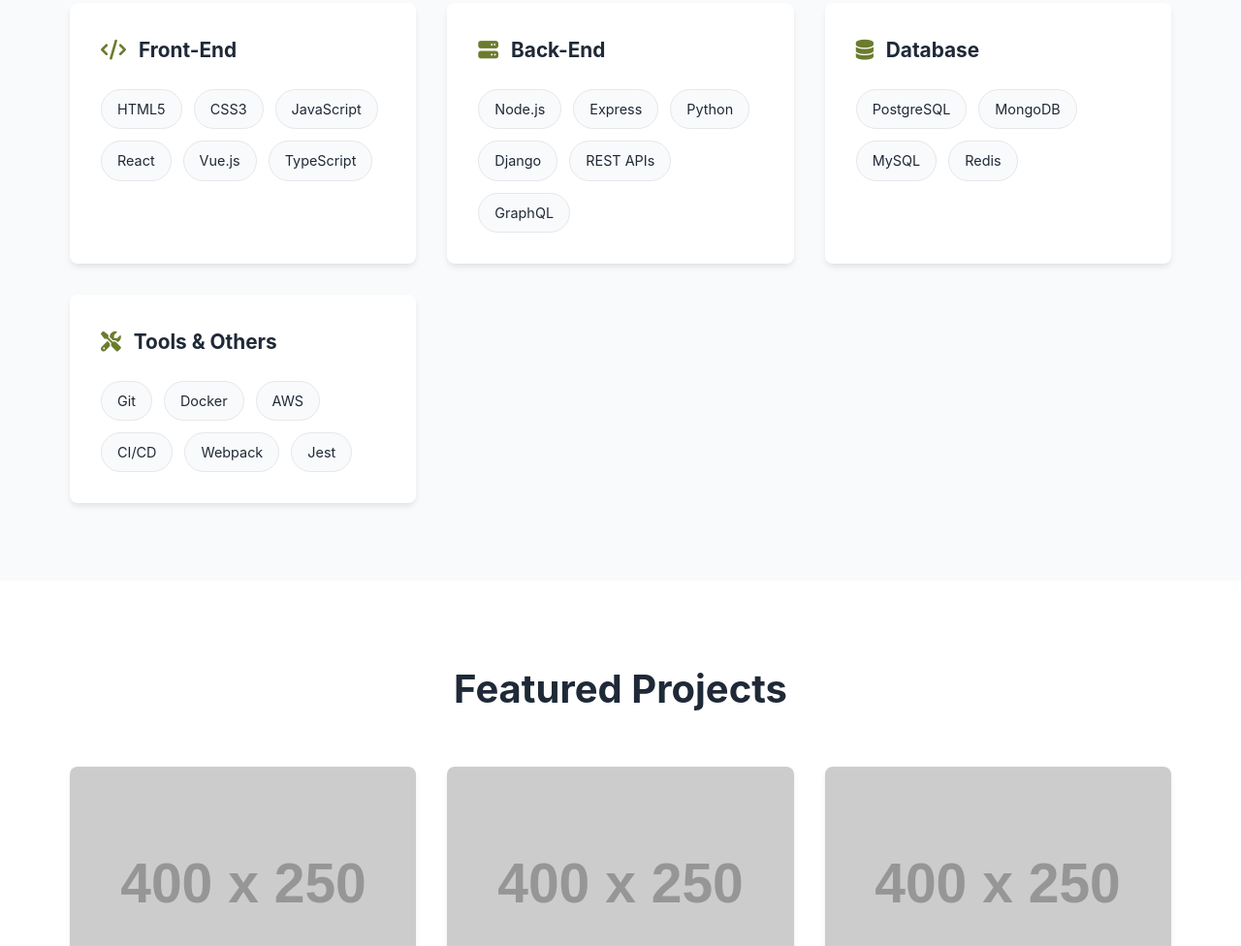
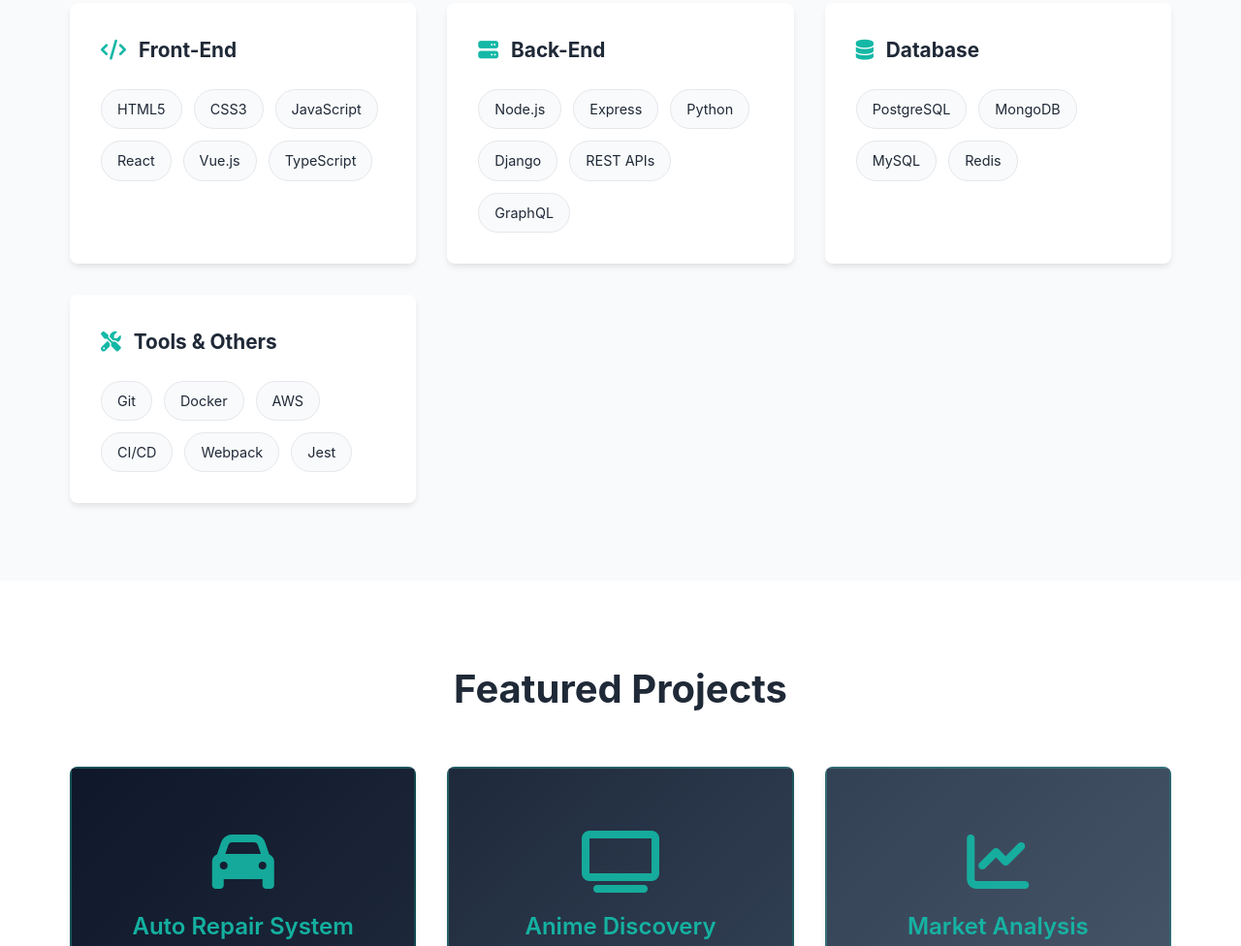
Before and after one commit to HoozHak/portfolio-website, a website: page index.html in a window 1280 px wide. Shown: the part 1824-2800 px from the top of the page at 97% size. Drawn offline with nearby package versions, Linux system fonts and the light colour scheme; placeholder pictures from the web are drawn by us.

Commit message:
Update portfolio: modernize design with dark theme and professional improvements
- Update age from 39 to 40
- Correct graduation date to December 12, 2024
- Replace placeholder images with professional gradient designs
- Implement dark charcoal theme with teal accents
- Add glowing effects and modern styling
- Improve project card visuals with teal borders

Co-Authored-By: Warp <agent@warp.dev>

```diff
--- a/index.html
+++ b/index.html
@@ -63,13 +63,13 @@
                 <div class="about-text">
                     <p>
                         Born and raised in a small Midwestern town, I made the move to California in 2013,
-                        where I've built a life with my spouse and two boys. At 39, I'm pursuing my passion
+                        where I've built a life with my spouse and two boys. At 40, I'm pursuing my passion
                         for technology while balancing family and homeownership.
                     </p>
                     <p>
-                        Currently completing my Bachelor's degree in Computer Science with a concentration
+                        Completing my Bachelor's degree in Computer Science with a concentration
                         in Systems Administration, building on my Associate's degree in Information Technology.
-                        Graduating December 2026 and actively seeking full-stack development opportunities.
+                        Graduating December 12, 2024 and actively seeking full-stack development opportunities.
                     </p>
                     <p>
                         Combining technical expertise with practical experience and a strong work ethic.
@@ -150,8 +150,11 @@
             <h2 class="section-title">Featured Projects</h2>
             <div class="projects-grid">
                 <div class="project-card">
-                    <div class="project-image">
-                        <img src="https://via.placeholder.com/400x250" alt="PalmExitGarage">
+                    <div class="project-image project-gradient-1">
+                        <div class="project-placeholder">
+                            <i class="fas fa-car"></i>
+                            <span>Auto Repair System</span>
+                        </div>
                         <div class="project-overlay">
                             <a href="https://github.com/HoozHak/PalmExitGarage" class="project-link" target="_blank">
                                 <i class="fab fa-github"></i>
@@ -171,8 +174,11 @@
                 </div>
 
                 <div class="project-card">
-                    <div class="project-image">
-                        <img src="https://via.placeholder.com/400x250" alt="Anime House">
+                    <div class="project-image project-gradient-2">
+                        <div class="project-placeholder">
+                            <i class="fas fa-tv"></i>
+                            <span>Anime Discovery</span>
+                        </div>
                         <div class="project-overlay">
                             <a href="https://animehouse.app" class="project-link" target="_blank">
                                 <i class="fas fa-globe"></i>
@@ -192,8 +198,11 @@
                 </div>
 
                 <div class="project-card">
-                    <div class="project-image">
-                        <img src="https://via.placeholder.com/400x250" alt="EveMarket">
+                    <div class="project-image project-gradient-3">
+                        <div class="project-placeholder">
+                            <i class="fas fa-chart-line"></i>
+                            <span>Market Analysis</span>
+                        </div>
                         <div class="project-overlay">
                             <a href="https://github.com/HoozHak/EveMarket" class="project-link" target="_blank">
                                 <i class="fab fa-github"></i>
--- a/script.js
+++ b/script.js
@@ -99,7 +99,7 @@ const updateActiveLink = () => {
             navLinks.forEach(link => {
                 link.style.color = '';
                 if (link.getAttribute('href') === `#${sectionId}`) {
-                    link.style.color = '#6b7c2e';
+                    link.style.color = '#14b8a6';
                 }
             });
         }
@@ -189,5 +189,5 @@ skillTags.forEach((tag, index) => {
 });
 
 // ===== CONSOLE MESSAGE =====
-console.log('%cWelcome to my portfolio!', 'color: #6b7c2e; font-size: 20px; font-weight: bold;');
-console.log('%cInterested in the code? Check out the repository on GitHub.', 'color: #6b7c2e; font-size: 14px;');
+console.log('%cWelcome to my portfolio!', 'color: #14b8a6; font-size: 20px; font-weight: bold;');
+console.log('%cInterested in the code? Check out the repository on GitHub.', 'color: #14b8a6; font-size: 14px;');
--- a/styles.css
+++ b/styles.css
@@ -6,12 +6,14 @@
 }
 
 :root {
-    --primary-color: #6b7c2e;
-    --secondary-color: #6b7c2e;
+    --primary-color: #14b8a6;
+    --secondary-color: #0d9488;
     --text-dark: #1f2937;
     --text-light: #6b7280;
     --bg-light: #f9fafb;
     --bg-white: #ffffff;
+    --bg-dark: #1e293b;
+    --bg-darker: #0f172a;
     --border-color: #e5e7eb;
     --shadow: 0 4px 6px -1px rgba(0, 0, 0, 0.1);
     --shadow-lg: 0 10px 15px -3px rgba(0, 0, 0, 0.1);
@@ -120,14 +122,29 @@ section {
     min-height: 100vh;
     display: flex;
     align-items: center;
-    background: linear-gradient(135deg, #667eea 0%, #6b7c2e 100%);
+    background: linear-gradient(135deg, #0f172a 0%, #1e293b 50%, #334155 100%);
     color: white;
     margin-top: 70px;
+    position: relative;
+    overflow: hidden;
+}
+
+.hero::before {
+    content: '';
+    position: absolute;
+    top: 0;
+    left: 0;
+    right: 0;
+    bottom: 0;
+    background: radial-gradient(circle at 20% 50%, rgba(20, 184, 166, 0.1) 0%, transparent 50%);
+    pointer-events: none;
 }
 
 .hero-content {
     text-align: center;
     animation: fadeInUp 1s ease-out;
+    position: relative;
+    z-index: 1;
 }
 
 .hero-title {
@@ -137,7 +154,8 @@ section {
 }
 
 .highlight {
-    color: #fbbf24;
+    color: #14b8a6;
+    text-shadow: 0 0 20px rgba(20, 184, 166, 0.3);
 }
 
 .hero-subtitle {
@@ -417,6 +435,47 @@ section {
     font-weight: 500;
 }
 
+/* Project Gradient Placeholders */
+.project-gradient-1 {
+    background: linear-gradient(135deg, #0f172a 0%, #1e293b 100%);
+    border: 2px solid rgba(20, 184, 166, 0.3);
+}
+
+.project-gradient-2 {
+    background: linear-gradient(135deg, #1e293b 0%, #334155 100%);
+    border: 2px solid rgba(20, 184, 166, 0.3);
+}
+
+.project-gradient-3 {
+    background: linear-gradient(135deg, #334155 0%, #475569 100%);
+    border: 2px solid rgba(20, 184, 166, 0.3);
+}
+
+.project-placeholder {
+    display: flex;
+    flex-direction: column;
+    align-items: center;
+    justify-content: center;
+    height: 100%;
+    color: white;
+    text-align: center;
+    padding: 2rem;
+}
+
+.project-placeholder i {
+    font-size: 4rem;
+    margin-bottom: 1rem;
+    color: #14b8a6;
+    opacity: 0.9;
+}
+
+.project-placeholder span {
+    font-size: 1.5rem;
+    font-weight: 600;
+    color: #14b8a6;
+    opacity: 0.95;
+}
+
 /* ===== CONTACT SECTION ===== */
 .contact {
     background-color: var(--bg-light);
```
